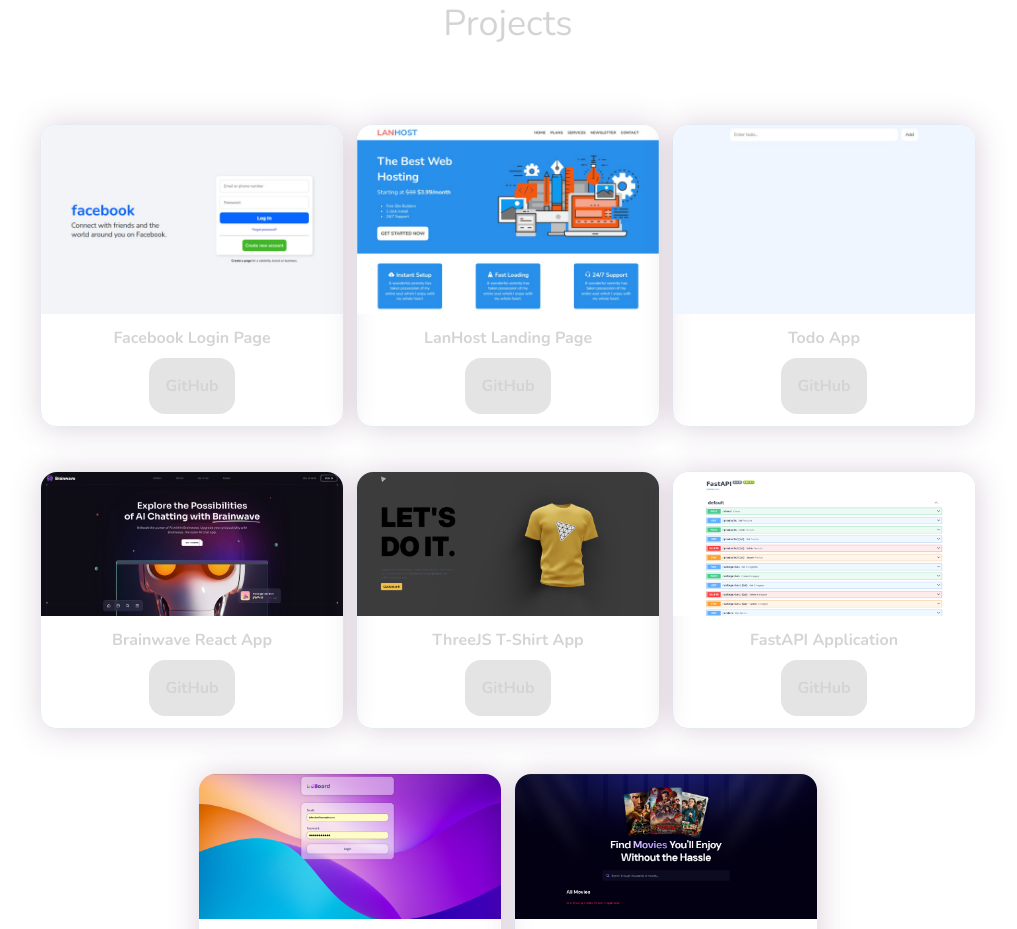
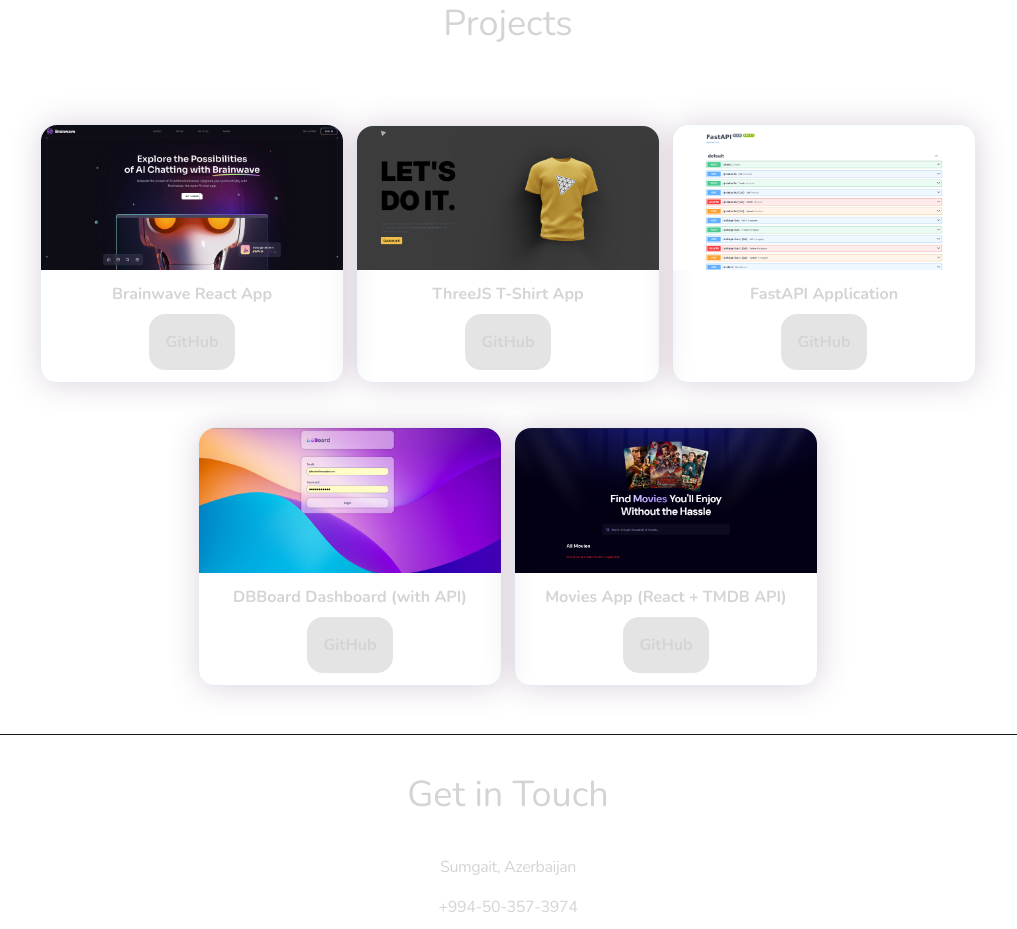
Before and after one commit to emilabbasov06/mywebsite, a React (Vite) app: page / in a window 1280 px wide. Shown: the part 2540-3469 px from the top of the page, without its empty margins (132-1149 px from the left). Built offline with nearby package versions, Linux system fonts and the light colour scheme.

Commit message:
Update index.js

```diff
--- a/src/constants/index.js
+++ b/src/constants/index.js
@@ -38,21 +38,6 @@
 
 export const PROJECTS = [
   {
-    title: 'Facebook Login Page',
-    image: facebook,
-    link: 'https://github.com/emilabbasov06/facebook-login-page'
-  },
-  {
-    title: 'LanHost Landing Page',
-    image: lanhost,
-    link: 'https://github.com/emilabbasov06/lanhost_web'
-  },
-  {
-    title: 'Todo App',
-    image: todoapp,
-    link: 'https://github.com/emilabbasov06/todo_list',
-  },
-  {
     title: 'Brainwave React App',
     image: brainwave,
     link: 'https://github.com/emilabbasov06/brainwave',
```
